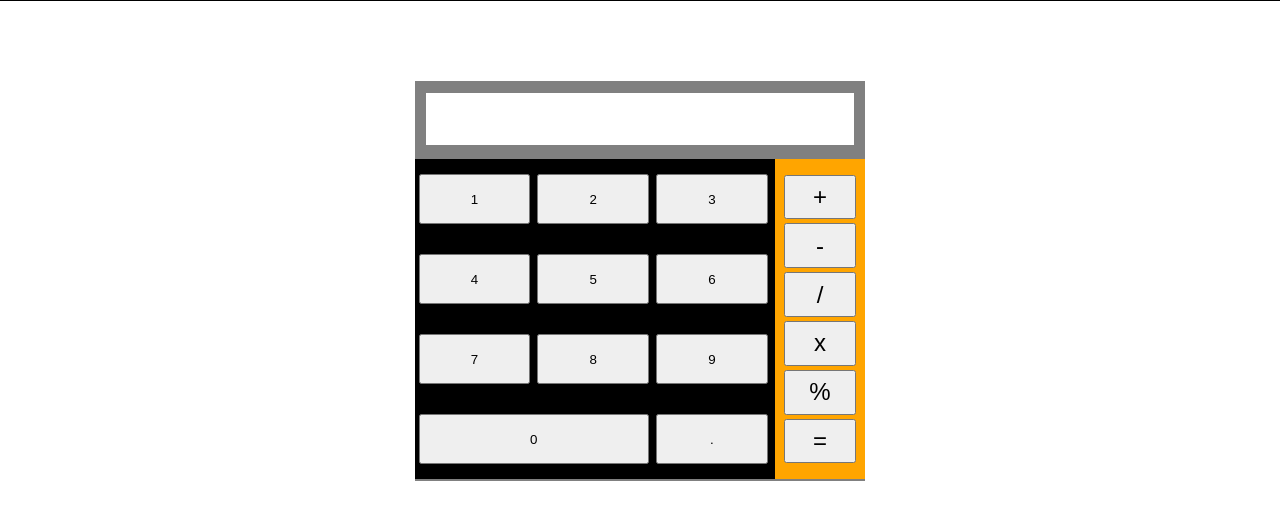
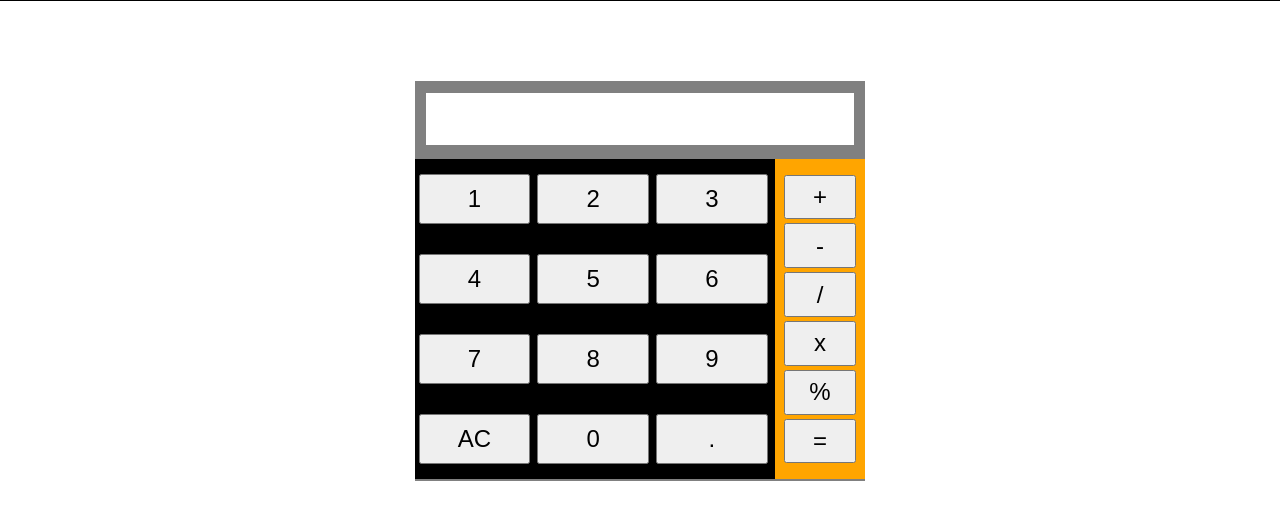
Before and after one commit to shad-k/calculator-in-js, a website: page index.html in a window 1280 px wide. Drawn offline with nearby package versions, Linux system fonts and the light colour scheme.

Commit message:
feat: Add all clear functionality

```diff
--- a/css/style.min.css
+++ b/css/style.min.css
@@ -1 +1 @@
-*{box-sizing:border-box}html{width:100vw;height:100vh}body{height:100%;width:100%;margin:0;border-top:1px solid}.main{margin:80px auto;width:100%;height:400px;background-color:grey;display:flex;flex-direction:column;justify-content:space-around;align-items:center}.textField{background-color:grey;padding:10px 0;height:18%;width:95%}.display{background-color:#fff;height:100%;width:100%}.buttonDiv{height:80%;width:100%;display:flex;flex-wrap:wrap}.numberButtons{height:100%;width:80%;display:flex;flex-wrap:wrap;align-items:center;background-color:#000}.operatorButtons{height:100%;width:20%;background-color:orange;display:flex;flex-direction:column;flex-wrap:wrap;justify-content:center;align-items:center}.button{height:50px;width:31%;margin:2px 1%}.operatorButtons .button{font-size:1.5em;height:14%;width:80%}.button0{width:64%}@media screen and (min-width:450px){.main{width:450px}}
+*{box-sizing:border-box}html{width:100vw;height:100vh}body{height:100%;width:100%;margin:0;border-top:1px solid}.main{margin:80px auto;width:100%;height:400px;background-color:grey;display:flex;flex-direction:column;justify-content:space-around;align-items:center}.textField{background-color:grey;padding:10px 0;height:18%;width:95%}.display{background-color:#fff;height:100%;width:100%}.buttonDiv{height:80%;width:100%;display:flex;flex-wrap:wrap}.numberButtons{height:100%;width:80%;display:flex;flex-wrap:wrap;align-items:center;background-color:#000}.operatorButtons{height:100%;width:20%;background-color:orange;display:flex;flex-direction:column;flex-wrap:wrap;justify-content:center;align-items:center}.button{height:50px;width:31%;margin:2px 1%;font-size:1.5em}.operatorButtons .button{height:14%;width:80%}@media screen and (min-width:450px){.main{width:450px}}
--- a/index.html
+++ b/index.html
@@ -28,7 +28,8 @@
 				<button class="button">7</button>
 				<button class="button">8</button>
 				<button class="button">9</button>
-				<button class="button button0">0</button>
+				<button class="button">AC</button>
+				<button class="button">0</button>
 				<button class="button">.</button>
 			</div>
 
@@ -43,5 +44,10 @@
 		</div>
 	</main>
 
+	<!-- jQuery -->
+	<script src="https://ajax.googleapis.com/ajax/libs/jquery/3.1.1/jquery.min.js"></script>
+
+	<!-- Custom JS -->
+	<script src="js/calc.min.js"></script>
 </body>
 </html>
```
